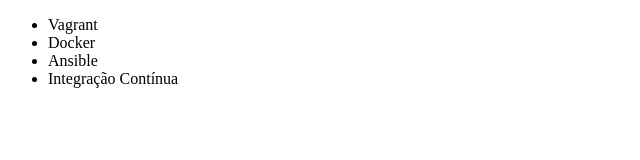
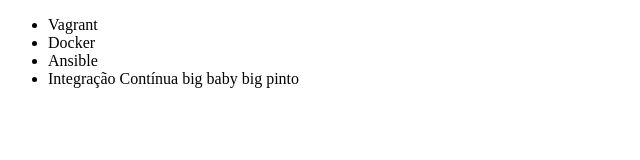
Before and after one commit to lucasminoro/alura-git, a plain HTML site: page index.html in a window 1280 px wide. Shown: the whole page, without its empty margins (0-640 px from the left). Drawn offline with Linux system fonts and the light colour scheme.

Commit message:
renomeando titulo

```diff
--- a/index.html
+++ b/index.html
@@ -9,7 +9,7 @@
         <li>Vagrant</li>
         <li>Docker</li>
         <li>Ansible</li>
-        <li>Integração Contínua</li>
+        <li>Integração Contínua big baby big pinto</li>
     </ul>
 </body>
 </html>
```
